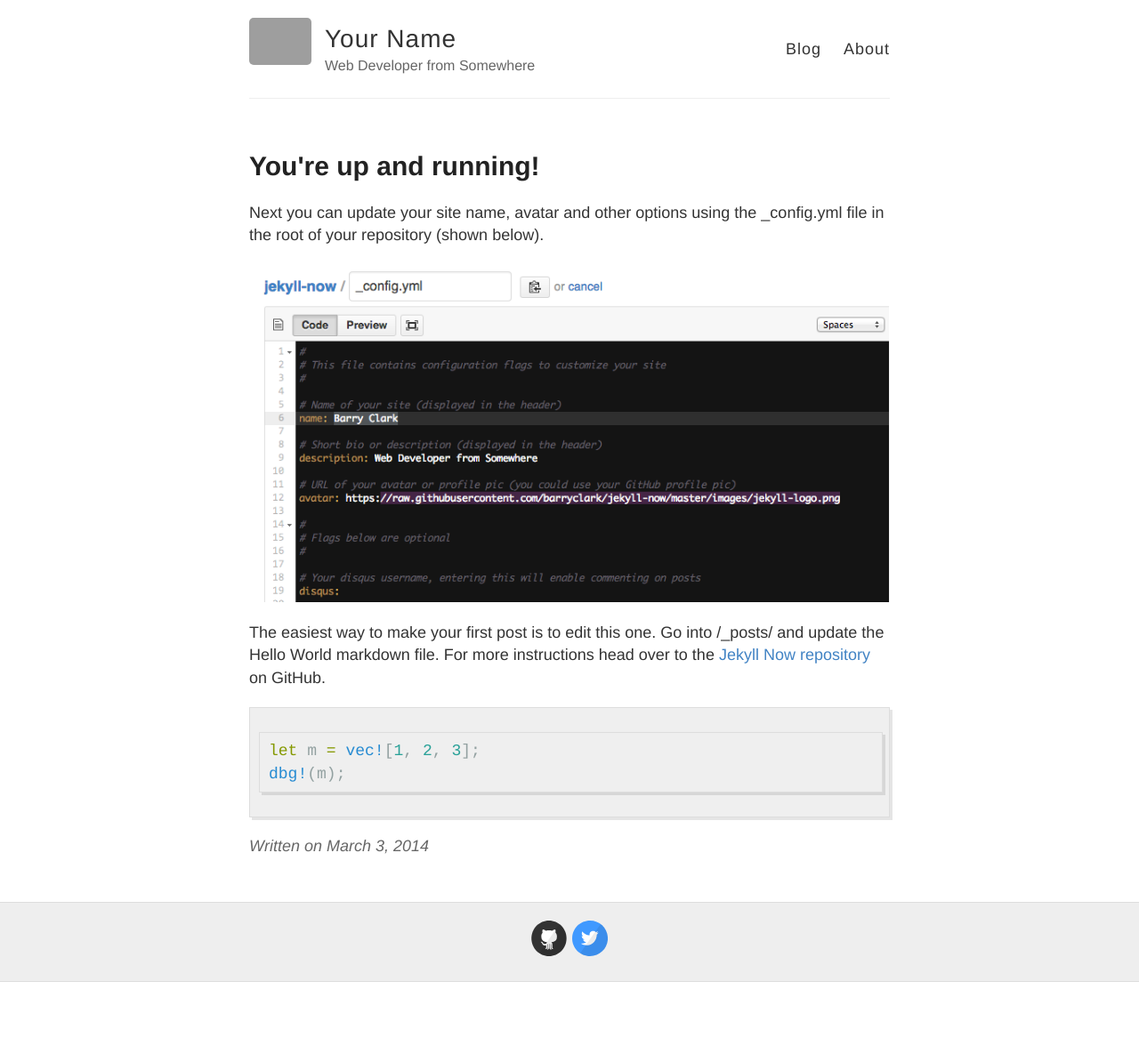
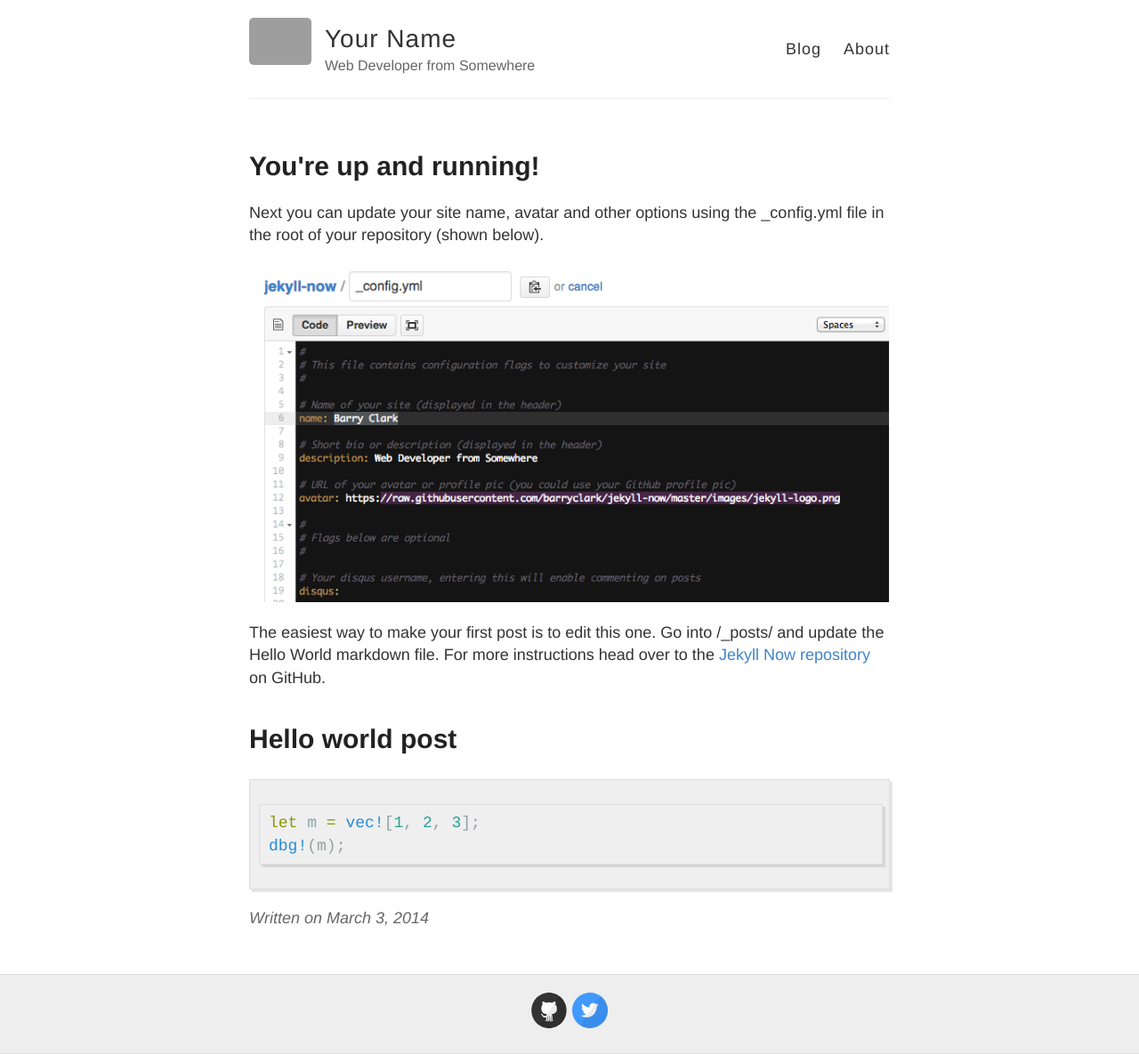
Before and after one commit to HBchevelle68/HBchevelle68.github.io, a Jekyll site: the page built from _posts/2014-3-3-Hello-World.md, in a window 1280 px wide. Shown: the whole page at 89% size. Built offline with Jekyll 4.4.1, drawn with Linux system fonts in a browser that asks for light colours; before the commit the page ends 1104 px from its top, so only the background shows below that; grey boxes are pictures that could not be loaded.

Commit message:
testing something

````diff
--- a/_posts/2014-3-3-Hello-World.md
+++ b/_posts/2014-3-3-Hello-World.md
@@ -9,6 +9,9 @@ Next you can update your site name, avatar and other options using the _config.y
 
 The easiest way to make your first post is to edit this one. Go into /_posts/ and update the Hello World markdown file. For more instructions head over to the [Jekyll Now repository](https://github.com/barryclark/jekyll-now) on GitHub.
 
+
+# Hello world post
+
 ```rust
 let m = vec![1, 2, 3];
 dbg!(m);
````
Also changed, not shown: README.md (deleted).
